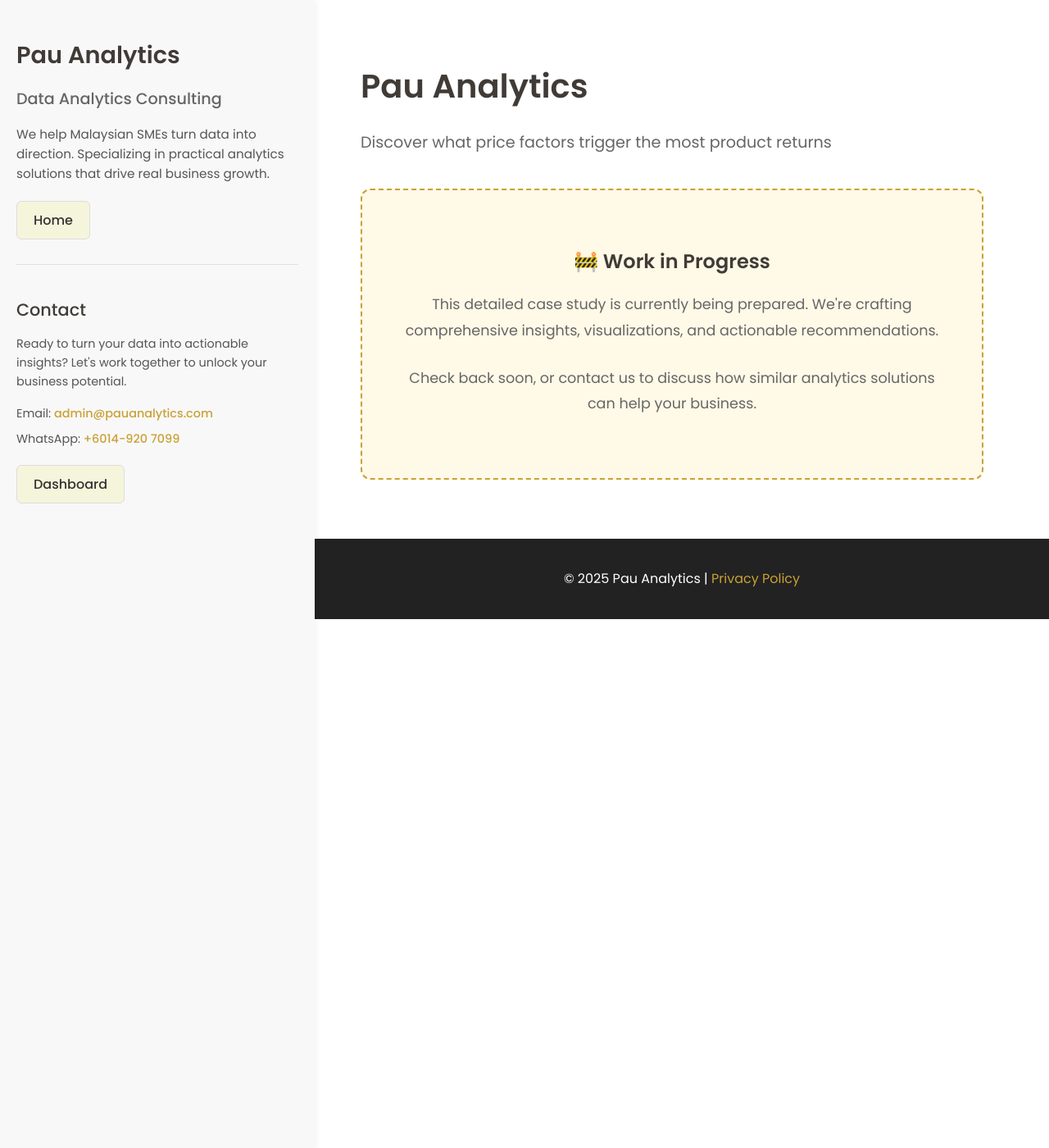
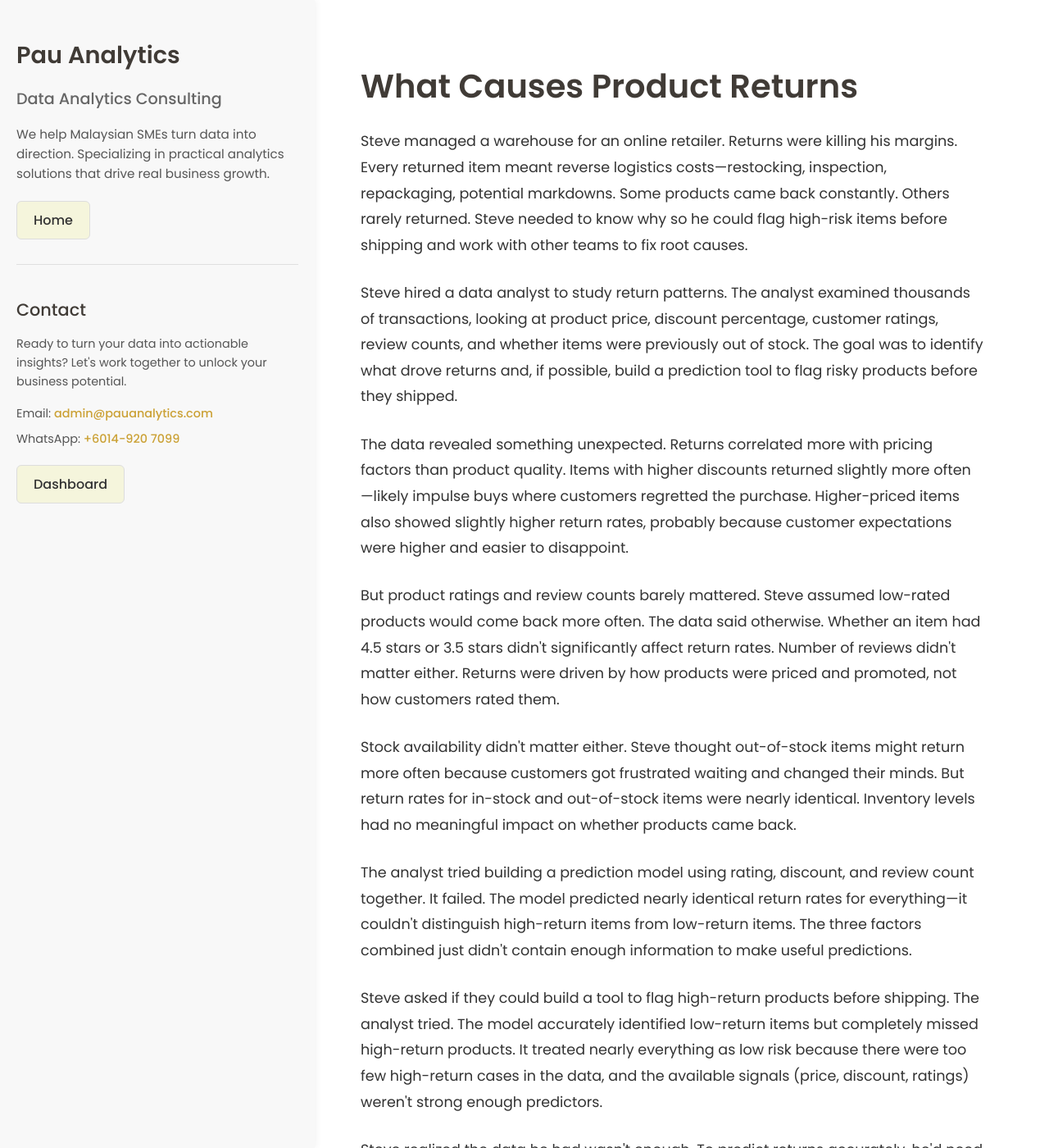
Before and after one commit to lyven81/pinnacles-learning-website, a Jekyll site: the page case-study/what-causes-product-returns.html, which Jekyll copies as it is, in a window 1280 px wide and 1400 px high. Shown: the whole window at 82% size. Built offline with Jekyll 4.4.1, drawn with Linux system fonts in a browser that asks for light colours; some of the changed text lies outside the part shown.

Commit message:
Rewrite product returns case study as narrative from warehouse manager perspective
Changes:
- Updated meta title to "What Causes Product Returns | Pau Analytics"
- Updated meta description: discounts and high prices drive returns, not ratings/stock, prediction failed
- Removed header with "Pau Analytics" and subtitle
- Changed title to "What Causes Product Returns"
- Rewrote entire case study from third-person perspective following Steve, a warehouse manager
- Condensed from technical report format to 12-paragraph narrative
- Used short, direct, simple language accessible to general public
- Maintained key technical insights:
  * Returns correlate more with pricing (discounts, high prices) than quality (ratings)
  * Higher discounts = slightly higher returns (impulse purchases)
  * Higher prices = slightly higher returns (unmet expectations)
  * Ratings and review counts: minimal impact on returns
  * Out-of-stock vs in-stock: no meaningful difference in return rates
  * Prediction model using rating/discount/review: failed (couldn't distinguish high/low return items)
  * Model identified low-return items but missed high-return products
  * Insufficient data signals for accurate prediction
- Honest ending: Steve knows what drives returns but can't predict which items
- Key lesson: having data ≠ having the right data
- Started collecting better data (return reasons) for future models

🤖 Generated with [Claude Code](https://claude.com/claude-code)

Co-Authored-By: Claude <noreply@anthropic.com>

```diff
--- a/case-study/what-causes-product-returns.html
+++ b/case-study/what-causes-product-returns.html
@@ -3,9 +3,9 @@
 <head>
     <meta charset="UTF-8">
     <meta name="viewport" content="width=device-width, initial-scale=1.0">
-    <title>Pau Analytics | Pau Analytics</title>
+    <title>What Causes Product Returns | Pau Analytics</title>
     <link rel="canonical" href="https://www.pauanalytics.com/case-study/what-causes-product-returns" />
-    <meta name="description" content="Discover what price factors trigger the most product returns" />
+    <meta name="description" content="How a warehouse manager discovered that discounts and high prices drive returns—not ratings or stock levels—but couldn't predict which items" />
 
     <!-- Fonts -->
     <link rel="preconnect" href="https://fonts.googleapis.com" />
@@ -267,16 +267,31 @@
         </aside>
         <main class="right-column">
             <section class="case-study-content">
-                <header>
-                    <h1>Pau Analytics</h1>
-                    <p class="subtitle">Discover what price factors trigger the most product returns</p>
-                </header>
+                <h1>What Causes Product Returns</h1>
 
-                <div class="work-in-progress">
-                    <h2>🚧 Work in Progress</h2>
-                    <p>This detailed case study is currently being prepared. We're crafting comprehensive insights, visualizations, and actionable recommendations.</p>
-                    <p style="margin-top: 1.5rem;">Check back soon, or contact us to discuss how similar analytics solutions can help your business.</p>
-                </div>
+                <p>Steve managed a warehouse for an online retailer. Returns were killing his margins. Every returned item meant reverse logistics costs—restocking, inspection, repackaging, potential markdowns. Some products came back constantly. Others rarely returned. Steve needed to know why so he could flag high-risk items before shipping and work with other teams to fix root causes.</p>
+
+                <p>Steve hired a data analyst to study return patterns. The analyst examined thousands of transactions, looking at product price, discount percentage, customer ratings, review counts, and whether items were previously out of stock. The goal was to identify what drove returns and, if possible, build a prediction tool to flag risky products before they shipped.</p>
+
+                <p>The data revealed something unexpected. Returns correlated more with pricing factors than product quality. Items with higher discounts returned slightly more often—likely impulse buys where customers regretted the purchase. Higher-priced items also showed slightly higher return rates, probably because customer expectations were higher and easier to disappoint.</p>
+
+                <p>But product ratings and review counts barely mattered. Steve assumed low-rated products would come back more often. The data said otherwise. Whether an item had 4.5 stars or 3.5 stars didn't significantly affect return rates. Number of reviews didn't matter either. Returns were driven by how products were priced and promoted, not how customers rated them.</p>
+
+                <p>Stock availability didn't matter either. Steve thought out-of-stock items might return more often because customers got frustrated waiting and changed their minds. But return rates for in-stock and out-of-stock items were nearly identical. Inventory levels had no meaningful impact on whether products came back.</p>
+
+                <p>The analyst tried building a prediction model using rating, discount, and review count together. It failed. The model predicted nearly identical return rates for everything—it couldn't distinguish high-return items from low-return items. The three factors combined just didn't contain enough information to make useful predictions.</p>
+
+                <p>Steve asked if they could build a tool to flag high-return products before shipping. The analyst tried. The model accurately identified low-return items but completely missed high-return products. It treated nearly everything as low risk because there were too few high-return cases in the data, and the available signals (price, discount, ratings) weren't strong enough predictors.</p>
+
+                <p>Steve realized the data he had wasn't enough. To predict returns accurately, he'd need better signals—past return history for similar products, customer complaint patterns, delivery issues, product description accuracy, size/fit problems. The current dataset focused on product attributes but missed behavioral and operational factors that actually drove returns.</p>
+
+                <p>Steve couldn't fix the prediction problem immediately, but he could act on what the data showed. He worked with the marketing team to reassess discount strategies. Deep discounts drove volume but also returns—likely from impulse buyers with weak purchase intent. They tested smaller, more targeted discounts to reduce regret purchases.</p>
+
+                <p>For high-priced items, Steve pushed for better product information. Clearer photos, detailed specifications, size guides, customer Q&A sections. If high prices created high expectations, the solution was managing those expectations upfront, not dealing with disappointed customers after delivery. Better information reduced returns more than better pricing ever could.</p>
+
+                <p>Steve also started tracking return reasons manually. He had warehouse staff categorize every return: wrong size, changed mind, defective, didn't match description, arrived damaged. This qualitative data would feed future prediction models. He couldn't predict returns with the current data, but he could start building the dataset that would eventually make prediction possible.</p>
+
+                <p>Today, Steve knows what drives returns—pricing and promotions, not ratings or stock levels—but he still can't predict which specific items will come back. His warehouse processes improved slightly by focusing extra quality checks on high-discount and high-price items. But the real lesson was humbling: having data isn't the same as having the right data. Sometimes you learn what you can't predict, and that's valuable too.</p>
             </section>
         </main>
     </div>
```
